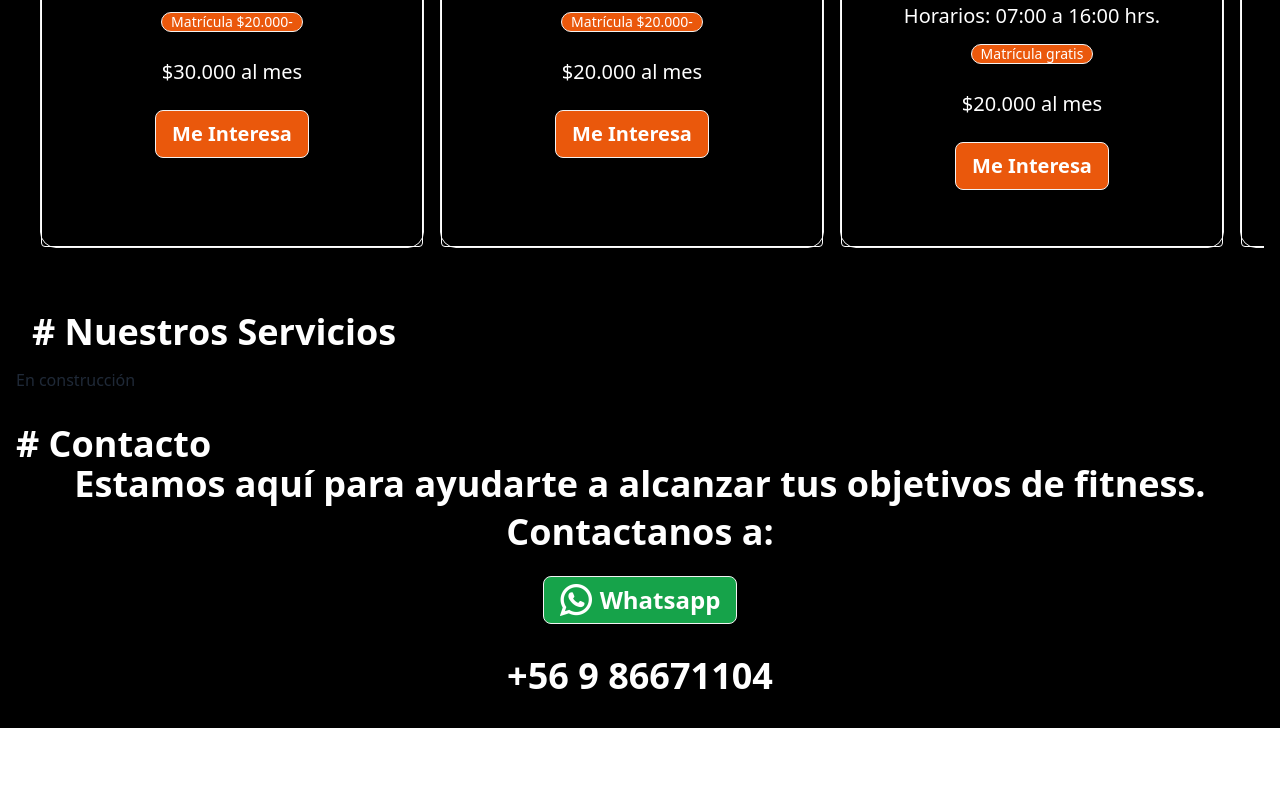
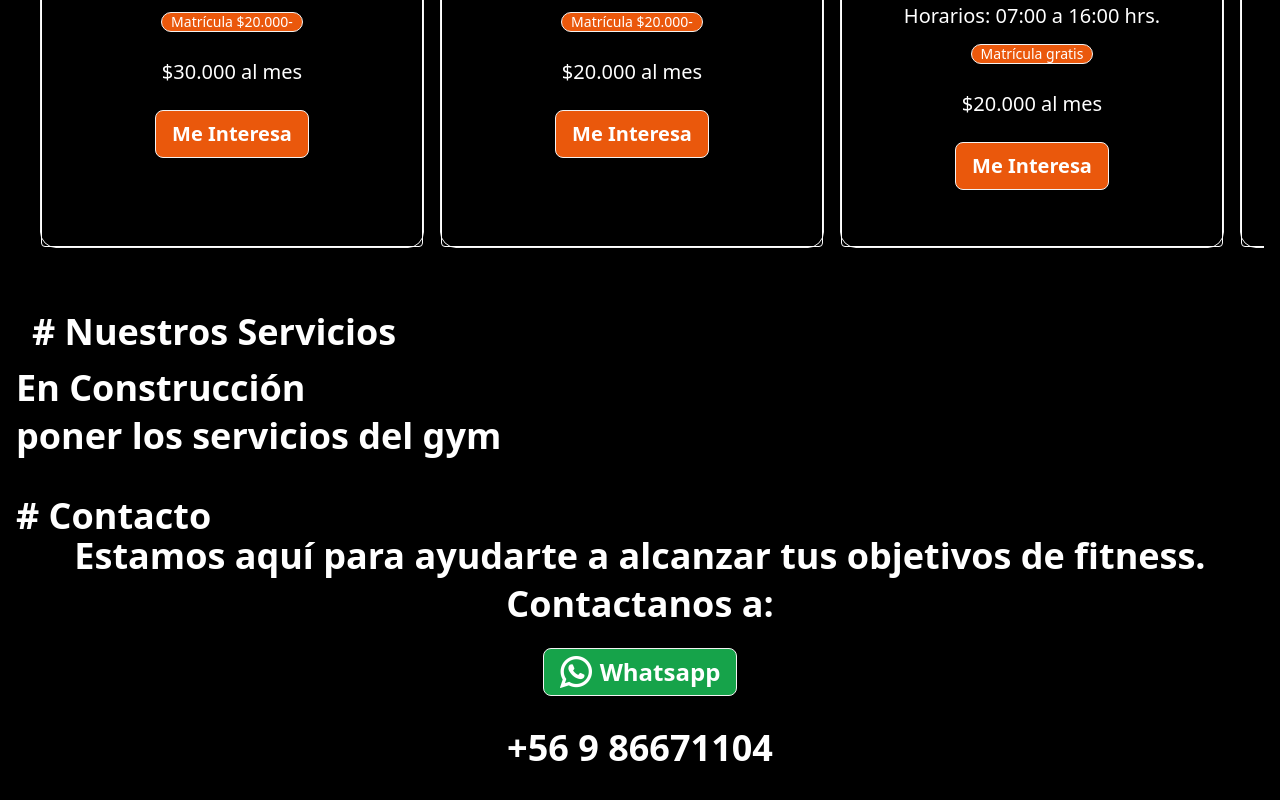
Before and after one commit to gymgross/gross, a React (Vite) app: page / in a window 1280 px wide. Shown: the part 976-1776 px from the top of the page. Before the commit the page ends 1704 px from the top, so only its background shows below. Built offline with nearby package versions, Linux system fonts and the light colour scheme.

Commit message:
se coloca unos div para construir los servicios

```diff
--- a/src/App.jsx
+++ b/src/App.jsx
@@ -156,8 +156,13 @@ return (
         <a href='#servicios' onClick={(e) => scrollToAnchor(e, "servicios")}>
             <h1 className='text-4xl text-white m-[1rem] font-bold'># Nuestros Servicios</h1>
         </a>
-        <div className="w-full overflow-x-scroll">
-            En construcción
+        <div className="flex-col w-full">
+            <div className="text-4xl text-white font-bold">
+                En Construcción
+            </div>
+            <div className="my-2 text-4xl text-white font-bold">
+                poner los servicios del gym
+            </div>
         </div>
     </div>
     <div id="contacto" className="w-full p-4 text-white">
```
